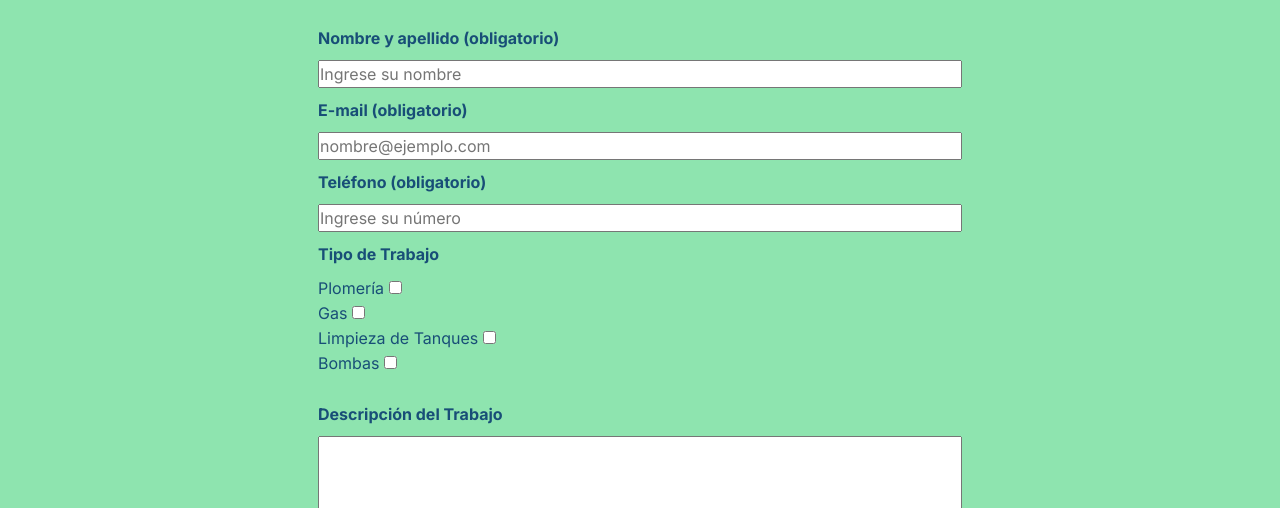
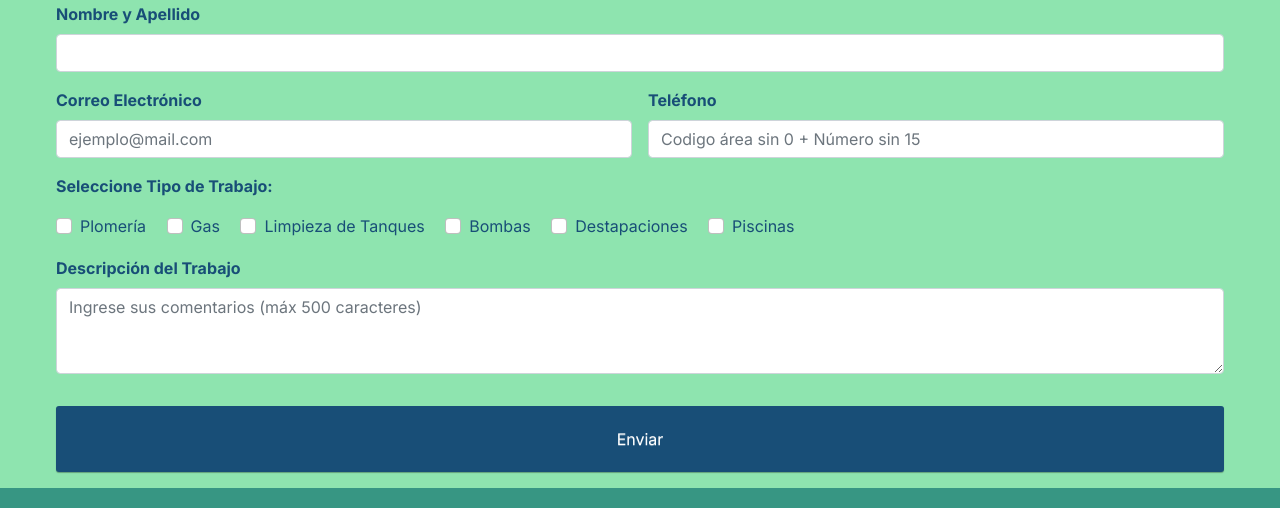
Before and after one commit to danielalcazarv/CasaVazquez-new-website, a website: page pages/solicitar-presupuestos.html in a window 1280 px wide. Shown: the part 1030-1538 px from the top of the page. Drawn offline with nearby package versions, Linux system fonts and the light colour scheme.

Commit message:
ADD js MOD formulario contacto

```diff
--- /dev/null
+++ b/js/main.js
@@ -0,0 +1,5 @@
+//Variables
+const miFormulario = document.getElementById('formulario');
+const nombreCliente= document.getElementById('nombreCliente');
+const mailCliente= document.getElementById('mailCliente');
+const telCliente= document.getElementById('telCliente');
--- a/pages/solicitar-presupuestos.html
+++ b/pages/solicitar-presupuestos.html
@@ -75,27 +75,55 @@
                 <b>También podes comunicarte con nuestros operadores al <a href="tel:1125958968">15 2595 8968</a></b>
             </p>
         </div>
-        <div>
-            <fieldset>
-                    <form class="form formulario" action="" method="get">
-                        <label for="nombrecliente">Nombre y apellido (obligatorio)</label>
-                            <input class="field" type="text" name="nombrecliente" placeholder="Ingrese su nombre" id="nombrecliente">
-                        <label for="mailcliente">E-mail (obligatorio)</label>
-                            <input class="field" type="email" name="mailcliente" placeholder="nombre@ejemplo.com" id="mailcliente">
-                        <label for="telcliente">Teléfono (obligatorio)</label>
-                            <input class="field" type="number" name="telcliente"  placeholder="Ingrese su número" id="telcliente">
-                        <label for="trabajocliente">Tipo de Trabajo</label>
-                            <ul>
-                                <li>Plomería <input class="field" type="checkbox" name="trabajocliente" id="trabajocliente"></li>
-                                <li>Gas <input class="field" type="checkbox" name="trabajocliente" id="trabajocliente"></li>
-                                <li>Limpieza de Tanques <input class="field" type="checkbox" name="trabajocliente" id="trabajocliente"></li>
-                                <li>Bombas <input class="field" type="checkbox" name="trabajocliente" id="trabajocliente"></li>
-                            </ul>
-                        <label for="descripcliente">Descripción del Trabajo</label>
-                            <textarea class="field" name="descripcliente" id="descripcliente" cols="40" rows="10"></textarea>
-                        <input type="submit" class=" field btn btnColor" value="Enviar">
-                    </form>
-            </fieldset>
+        <div class="container__layout formulario m-auto p-3">
+            <form class="row g-3" id="formulario">
+                <div class="col-md-12">
+                    <label for="nombreCliente" class="form-label label-title" id="label-custom">Nombre y Apellido</label>
+                    <input type="text" class="form-control" id="nombreCliente">
+                </div>
+                <div class="col-md-6">
+                    <label for="mailCliente" class="form-label label-title">Correo Electrónico</label>
+                    <input type="email" placeholder="ejemplo@mail.com" class="form-control" id="mailCliente">
+                </div>
+                <div class="col-md-6">
+                    <label for="telCliente" class="form-label label-title">Teléfono </label>
+                    <input type="number" placeholder="Codigo área sin 0 + Número sin 15" class="form-control" id="telCliente">
+                </div>
+                <div class="col-12">
+                    <p> <b>Seleccione Tipo de Trabajo:</b></p>
+                    <div class="form-check form-check-inline">
+                        <input class="form-check-input" name="plomeria" type="checkbox" id="plomeria">
+                        <label class="form-check-label" for="plomeria">Plomería</label>
+                    </div>
+                    <div class="form-check form-check-inline">
+                        <input class="form-check-input" name="gas" type="checkbox" id="gas">
+                        <label class="form-check-label" for="gas">Gas</label>
+                    </div>
+                    <div class="form-check form-check-inline">
+                        <input class="form-check-input" name="tanques" type="checkbox" id="tanques">
+                        <label class="form-check-label" for="tanques">Limpieza de Tanques</label>
+                    </div>
+                    <div class="form-check form-check-inline">
+                        <input class="form-check-input" name="bombas" type="checkbox" id="bombas">
+                        <label class="form-check-label" for="bombas">Bombas</label>
+                    </div>
+                    <div class="form-check form-check-inline">
+                        <input class="form-check-input" name="destapacion" type="checkbox" id="destapacion">
+                        <label class="form-check-label" for="destapacion">Destapaciones</label>
+                    </div>
+                    <div class="form-check form-check-inline">
+                        <input class="form-check-input" name="piscina" type="checkbox" id="piscina">
+                        <label class="form-check-label" for="piscina">Piscinas</label>
+                    </div>
+                </div>
+                <div class="col-12">
+                    <label for="textoCliente" class="form-label label-title">Descripción del Trabajo</label>
+                    <textarea class="form-control" maxlength="500" name="textoCliente" placeholder="Ingrese sus comentarios (máx 500 caracteres)" id="textoCliente" rows="3"></textarea>
+                </div>
+                <div class="col-12 d-grid gap-2">
+                    <button type="submit" id="btn" class="field btn btnColor">Enviar</button>
+                </div>
+            </form>
         </div>
     </main>
     <!--Footer-->
@@ -157,5 +185,7 @@
     <script>
         AOS.init();
     </script>
+    <!--js-->
+    <script src="../js/main.js"></script>
 </body>
 </html>
--- a/scss/_layout.scss
+++ b/scss/_layout.scss
@@ -6,25 +6,13 @@
 /*********Form y Boton**********/
 main{
     div{
-        fieldset{
-            border:0;
-            .formulario{
-                margin: 0 auto;
-                display: flex;
-                flex-direction: column;
-                padding: 15px;
-                color: $color-blue;
-                label{
-                    padding-top: 10px;
-                    padding-bottom: 10px;
-                    text-align: left;
+        form{
+            div{
+                .label-title{
                     font-weight: bold;
                 }
-                ul{
-                    text-align: justify;
-                    line-height: 25px;
-                    padding-left: 0;
-                    list-style: none;
+                label{
+                    color: $color-blue;
                 }
                 .btn{
                     border-radius: 3px;
@@ -40,6 +28,7 @@ main{
                     margin-top: 1rem;
                     &:hover{
                         background-color: $color-light-blue;
+                        color: white;
                     }
                     &:active{
                         background-color: $color-light-green;
@@ -60,114 +49,3 @@ input[type=number]::-webkit-outer-spin-button {
 input[type=number] {
     -moz-appearance: textfield;
 }
-
-/***************************/
-/*******MEDIAQUERIES********/
-/***************************/
-@media screen and (min-width: 480px) and (max-width:600px){
-    /****mapas****/
-    body{
-        main{
-            .zonas__container{
-                max-width: 420px;
-            }
-        }
-    }
-    /****formularios****/
-    main{
-        div{
-            fieldset{
-                .formulario{
-                    padding: 20px;
-                }
-            }
-        }
-    }
-}
-
-@media screen and (min-width: 600px) and (max-width:768px){
-    /****mapas****/
-    body{
-        main{
-            .zonas__container{
-                max-width: 520px;
-            }
-        }
-    }
-    /****formularios****/
-    main{
-        div{
-            fieldset{
-                .formulario{
-                    padding: 30px;
-                }
-            }
-        }
-    }
-}
-
-@media screen and (min-width: 768px) and (max-width:1024px){
-    /****mapas****/
-    body{
-        main{
-            .zonas__container{
-                max-width: 700px;
-            }
-        }
-    }
-    /****formularios****/
-    main{
-        div{
-            fieldset{
-                .formulario{
-                    width: 70%;
-                    padding: 30px;
-                }
-            }
-        }
-    }
-}
-
-@media screen and (min-width: 1024px) and (max-width:1200px){
-    /****mapas****/
-    body{
-        main{
-            .zonas__container{
-                max-width: 800px;
-            }
-        }
-    }
-    /****formularios****/
-    main{
-        div{
-            fieldset{
-                .formulario{
-                    width: 65%;
-                    padding: 30px;
-                }
-            }
-        }
-    }
-}
-
-@media screen and (min-width: 1200px){
-    /****mapas****/
-    body{
-        main{
-            .zonas__container{
-                max-width: 900px;
-            }
-        }
-    }
-    /****formularios****/
-    main{
-        div{
-            fieldset{
-                .formulario{
-                    width: 55%;
-                    padding: 30px;
-                }
-            }
-        }
-    }
-}
```
Also changed, not shown: css/estilo.css.
